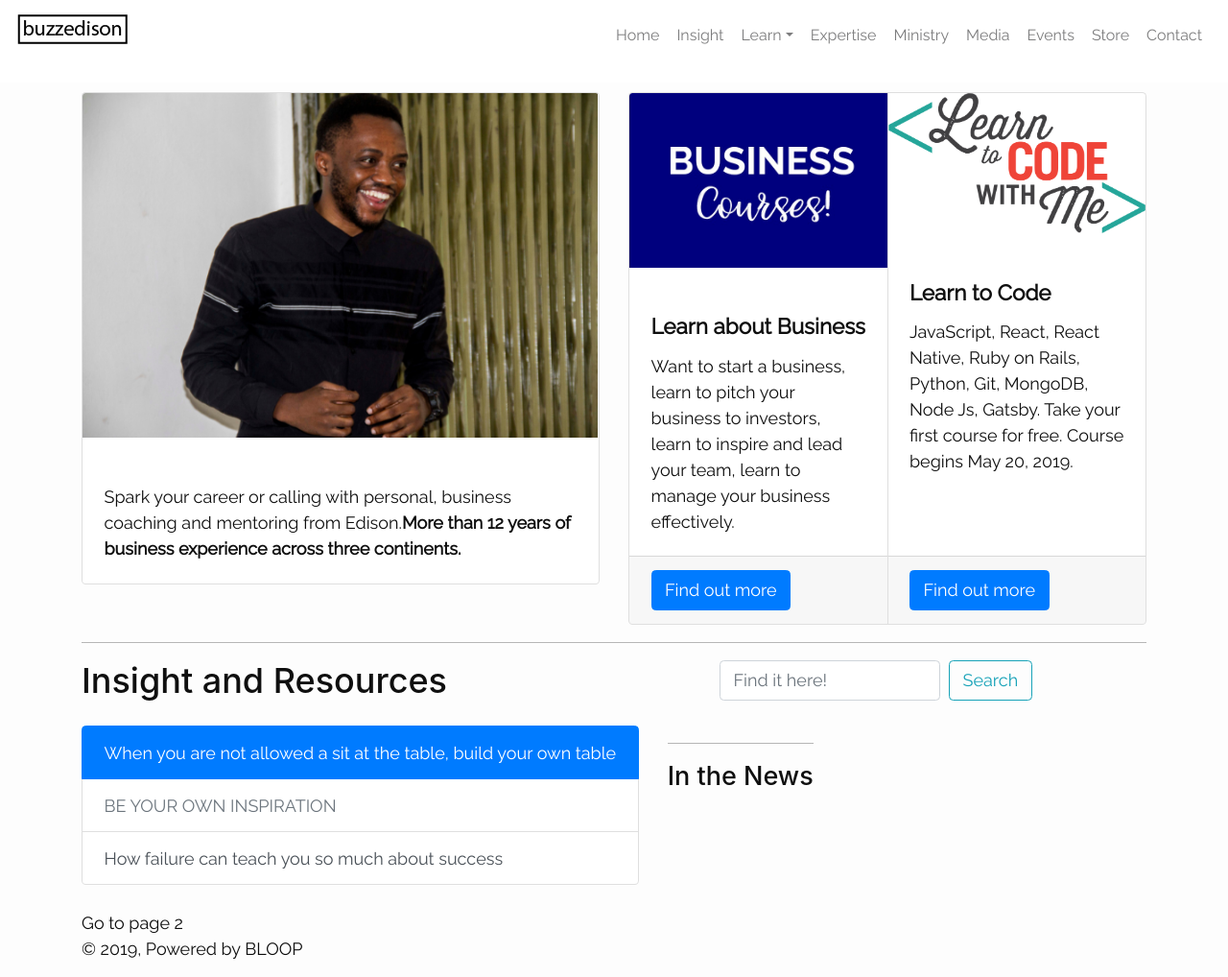
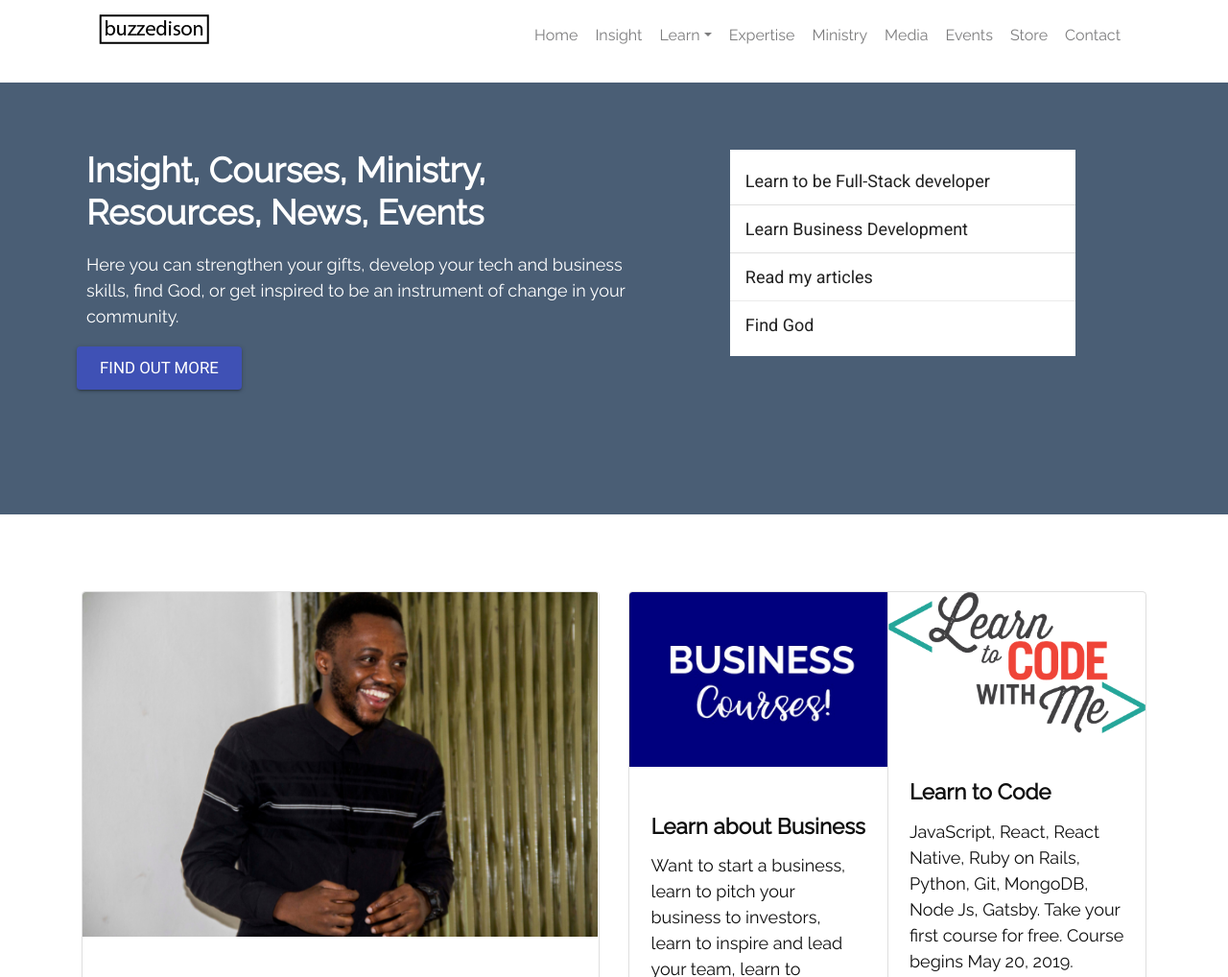
Before and after one commit to buzzedison/gatsbywebsie, a Gatsby site: page / in a window 1280 px wide. Shown: the top 1018 px of the page at 96% size. Built offline with nearby package versions, Linux system fonts and the light colour scheme; Gatsby itself is replaced by a stand-in of ours.

Commit message:
added new header

```diff
--- a/gatsby-node.js
+++ b/gatsby-node.js
@@ -1,4 +1,4 @@
-const Promise = require("bluebird")
+const Promise = require("dotenv")
 const path = require("path")
 
 exports.createPages = ({ graphql, actions }) => {
--- a/package.json
+++ b/package.json
@@ -6,6 +6,7 @@
   "author": "Kyle Mathews <mathews.kyle@gmail.com>",
   "dependencies": {
     "@contentful/gatsby-transformer-contentful-richtext": "^13.1.0",
+    "@material-ui/core": "^3.9.3",
     "bootstrap": "^4.3.1",
     "dotenv": "^7.0.0",
     "gatsby": "^2.3.16",
--- a/src/components/header.js
+++ b/src/components/header.js
@@ -32,7 +32,7 @@ class Header extends React.Component {
   render() {
     return (
       <div className="container">
-        <Navbar fixed="top" light expand="sm">
+        <Navbar light expand="md">
           <NavbarBrand href="/">
             <img src={logo} alt="logo" />
           </NavbarBrand>
--- /dev/null
+++ b/src/components/intro.js
@@ -0,0 +1,50 @@
+import React from "react"
+import { Row, Col } from "react-bootstrap"
+import Button from "@material-ui/core/Button"
+import SideIntro from "../components/sideIntro"
+
+class Intro extends React.Component {
+  render() {
+    return (
+      <div className="intro">
+        <div>
+          <Row>
+            <Col sm={7}>
+              {" "}
+              <h2 className="introText">
+                {" "}
+                <strong>
+                  {" "}
+                  Insight, Courses, Ministry, Resources, News, Events
+                </strong>
+              </h2>
+              <p className="introP">
+                {" "}
+                Here you can strengthen your gifts, develop your tech and
+                business skills, find God, or get inspired to be an instrument
+                of change in your community.
+              </p>
+              <Button
+                variant="contained"
+                color="primary"
+                className="introB"
+                size="large"
+                style={{ marginLeft: "60px" }}
+              >
+                Find out more
+              </Button>
+            </Col>
+            <Col sm={5}>
+              {" "}
+              <div className="introS">
+                <SideIntro />
+              </div>
+            </Col>
+          </Row>
+        </div>
+      </div>
+    )
+  }
+}
+
+export default Intro
--- a/src/components/layout.js
+++ b/src/components/layout.js
@@ -28,9 +28,9 @@ const Layout = ({ children }) => (
     render={data => (
       <>
         <Header siteTitle={data.site.siteMetadata.title} />
-        <div className="container" id="content">
+        <div>
           <main>{children}</main>
-          <footer>
+          <footer fixed="bottom">
             © {new Date().getFullYear()}, Powered by
             {` `}
             <a href="https://www.bloopglobal.com">BLOOP</a>
--- a/src/components/main.js
+++ b/src/components/main.js
@@ -16,7 +16,7 @@ import Coding from "../images/coding.png"
 class MainHeader extends React.Component {
   render() {
     return (
-      <div class="maincontainer" id="maincontent">
+      <div class="container" id="content">
         <Row>
           <Col sm={6}>
             <Card>
--- /dev/null
+++ b/src/components/sideIntro.js
@@ -0,0 +1,43 @@
+import React from "react"
+import PropTypes from "prop-types"
+import { withStyles } from "@material-ui/core/styles"
+import List from "@material-ui/core/List"
+import ListItem from "@material-ui/core/ListItem"
+import ListItemText from "@material-ui/core/ListItemText"
+import Divider from "@material-ui/core/Divider"
+
+const styles = theme => ({
+  root: {
+    width: "100%",
+    maxWidth: "360px",
+    backgroundColor: theme.palette.background.paper,
+  },
+})
+
+function ListDividers(props) {
+  const { classes } = props
+  return (
+    <List component="nav" className={classes.root}>
+      <ListItem button>
+        <ListItemText primary="Learn to be Full-Stack developer" />
+      </ListItem>
+      <Divider />
+      <ListItem button divider>
+        <ListItemText primary="Learn Business Development" />
+      </ListItem>
+      <ListItem button>
+        <ListItemText primary="Read my articles" />
+      </ListItem>
+      <Divider light />
+      <ListItem button>
+        <ListItemText primary="Find God" />
+      </ListItem>
+    </List>
+  )
+}
+
+ListDividers.propTypes = {
+  classes: PropTypes.object.isRequired,
+}
+
+export default withStyles(styles)(ListDividers)
--- a/src/pages/index.js
+++ b/src/pages/index.js
@@ -1,21 +1,21 @@
 import React from "react"
-import { Link } from "gatsby"
 
 import Layout from "../components/layout"
 import MainHeader from "../components/main"
+import Intro from "../components/intro"
 import SEO from "../components/seo"
 
 const IndexPage = () => (
+  <div>
     <Layout>
       <SEO
         title="Home"
         keywords={[`IT courses`, `Business development`, `react`]}
       />
+      <Intro />
       <MainHeader />
-    <div style={{ maxWidth: `300px`, marginBottom: `1.45rem` }} />
-
-    <Link to="/blog">Go to page 2</Link>
     </Layout>
+  </div>
 )
 
 export default IndexPage
--- a/src/styles/_base.scss
+++ b/src/styles/_base.scss
@@ -1,11 +1,12 @@
 .container#content {
-  margin-top: 60px;
+  margin-top: 80px;
+  object-fit: cover;
 }
 body {
-  background: #fdfdfd;
+  background: #fff;
 
   color: rgb(15, 15, 15);
-  padding: 2em;
+
   position: relative;
   min-height: 300px;
   overflow: hidden;
@@ -16,8 +17,8 @@ body {
   bottom: -55%;
   left: 0;
   right: 0;
-  height: 50%;
-  background: #fff;
+  height: 100%;
+  background: transparent;
   transform: skew(0deg, -9deg);
 }
 a {
@@ -35,20 +36,49 @@ h1 {
   text-align: center;
 }
 .navbar {
-  background-color: #fff;
+  background-color: #ffffff;
   font-size: 16px;
 
-  // border-right: 1px solid rgba(0, 0, 0, 0.4);
+  //border-right: 1px solid rgba(0, 0, 0, 0.4);
   // border-left: 1px solid rgba(0, 0, 0, 0.4);
 }
 .navbar-light .navbar-nav .nav-link,
 .navbar-light .navbar-brand {
   color: #7d7d7e;
   &:hover {
-    color: #ec3326;
+    color: #0e41e9;
   }
 }
 ul {
   list-style: none;
   padding: 0;
 }
+
+.intro {
+  margin: 0;
+  padding: 20px;
+  height: 450px;
+  background: #4a5e75;
+}
+
+.introText {
+  color: white;
+  padding: 50px 70px 0px 70px;
+  text-align: left;
+  font-family: Raleway;
+}
+
+.introP {
+  color: white;
+  padding: 10px 70px 0px 70px;
+  text-align: left;
+  font-family: Raleway;
+}
+
+.introB {
+  margin: 70px;
+}
+
+.introS {
+  margin-top: 50px;
+}
```
Also changed, not shown: 1 other file. Lines whose indentation alone changed are shown as unchanged.
